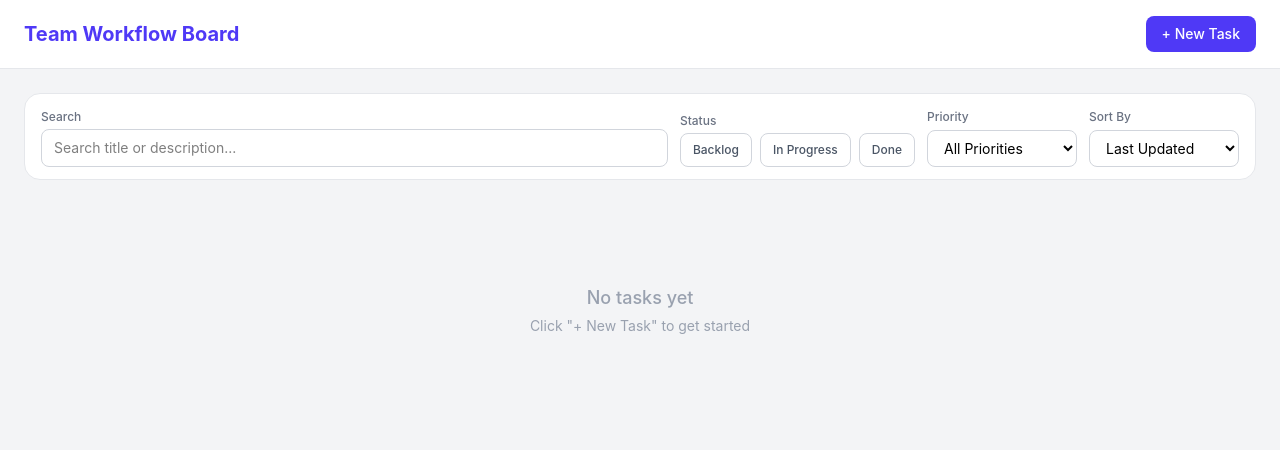
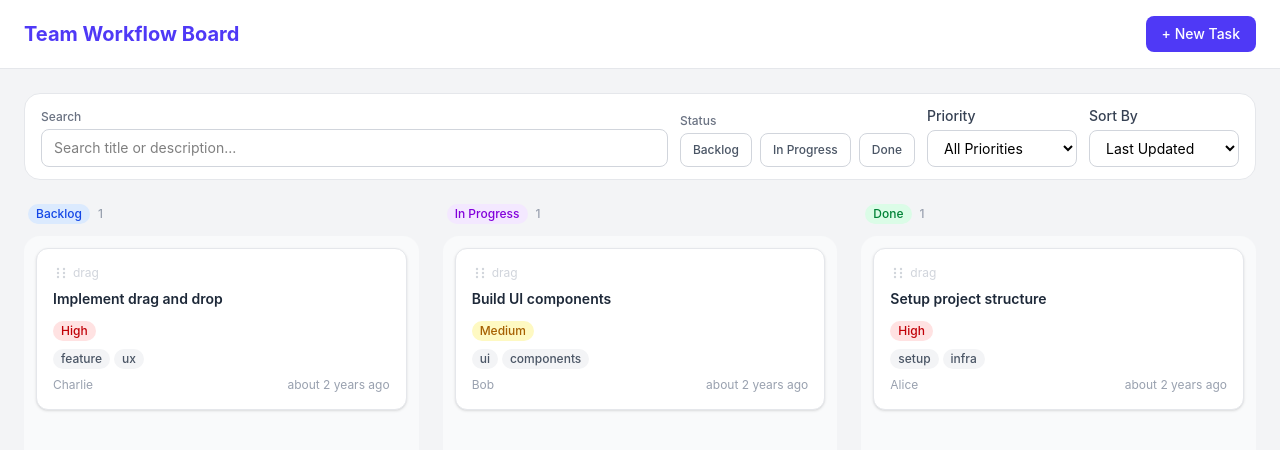
Before and after one commit to RV-raghul/EverQuint-FrontendTask, a React (Vite) app: page / in a window 1280 px wide. Shown: the top 450 px of the page. Built offline with nearby package versions, Linux system fonts and the light colour scheme.

Commit message:
Feature: add empty states, error , toast

```diff
--- a/src/features/board/Column.jsx
+++ b/src/features/board/BoardColumn.jsx
@@ -4,7 +4,7 @@ import TaskCard from './TaskCard'
 import { STATUS_COLORS } from '../../utils/constants'
 import Tag from '../../components/ui/Tag'
 
-function Column({ status, tasks, onTaskClick }) {
+function BoardColumn({ status, tasks, onTaskClick }) {
   const { setNodeRef, isOver } = useDroppable({ id: status })
 
   return (
@@ -49,4 +49,4 @@ function Column({ status, tasks, onTaskClick }) {
   )
 }
 
-export default Column
+export default BoardColumn
--- a/src/features/board/BoardView.jsx
+++ b/src/features/board/BoardView.jsx
@@ -1,13 +1,13 @@
 import { useState } from 'react'
 import {
   DndContext,
-  closestCenter,
+  closestCorners,
   PointerSensor,
   useSensor,
   useSensors,
   DragOverlay,
 } from '@dnd-kit/core'
-import Column from './Column'
+import BoardColumn from './BoardColumn'
 import TaskCard from './TaskCard'
 import { STATUSES } from '../../utils/constants'
 import { useTasks } from '../../store/TaskContext'
@@ -34,7 +34,6 @@ function BoardView({ tasks, onTaskClick }) {
 
     if (!over) return
 
-    // over.id could be a column status or another task id
     const overStatus = STATUSES.includes(over.id)
       ? over.id
       : tasks.find((t) => t.id === over.id)?.status
@@ -47,13 +46,13 @@ function BoardView({ tasks, onTaskClick }) {
   return (
     <DndContext
       sensors={sensors}
-      collisionDetection={closestCenter}
+      collisionDetection={closestCorners}
       onDragStart={handleDragStart}
       onDragEnd={handleDragEnd}
     >
       <div className="grid grid-cols-1 md:grid-cols-3 gap-6">
         {STATUSES.map((status) => (
-          <Column
+          <BoardColumn
             key={status}
             status={status}
             tasks={tasks.filter((t) => t.status === status)}
@@ -62,7 +61,6 @@ function BoardView({ tasks, onTaskClick }) {
         ))}
       </div>
 
-      {/* Drag Overlay — shows ghost card while dragging */}
       <DragOverlay>
         {activeTask ? (
           <div className="rotate-2 scale-105">
--- a/src/features/board/FilterBar.jsx
+++ b/src/features/board/FilterBar.jsx
@@ -53,7 +53,7 @@ function FilterBar({ search, priority, sortBy, statuses, hasActiveFilters, updat
       <div className="min-w-[150px]">
         <Select
           id="priority-filter"
-          label={<span className="text-xs font-medium text-gray-500">Priority</span>}
+          label="Priority"
           value={priority}
           onChange={(e) => updateParam('priority', e.target.value)}
           options={priorityOptions}
@@ -64,7 +64,7 @@ function FilterBar({ search, priority, sortBy, statuses, hasActiveFilters, updat
       <div className="min-w-[150px]">
         <Select
           id="sort-filter"
-          label={<span className="text-xs font-medium text-gray-500">Sort By</span>}
+          label="Sort By"
           value={sortBy}
           onChange={(e) => updateParam('sortBy', e.target.value)}
           options={sortOptions}
--- a/src/features/board/TaskCard.jsx
+++ b/src/features/board/TaskCard.jsx
@@ -43,9 +43,12 @@ function TaskCard({ task, onClick }) {
 
         {/* Title */}
         <p
-          className="text-sm font-semibold text-gray-800 mb-2 cursor-pointer hover:text-indigo-600"
-          onClick={onClick}
-        >
+  className="text-sm font-semibold text-gray-800 mb-2 cursor-pointer hover:text-indigo-600"
+  onClick={(e) => {
+    e.stopPropagation()
+    onClick()
+  }}
+>
           {task.title}
         </p>
 
--- a/src/features/board/TaskForm.jsx
+++ b/src/features/board/TaskForm.jsx
@@ -8,9 +8,10 @@ import { STATUSES, PRIORITIES } from '../../utils/constants'
 const statusOptions = STATUSES.map((s) => ({ value: s, label: s }))
 const priorityOptions = PRIORITIES.map((p) => ({ value: p, label: p }))
 
-function TaskForm({ form, errors, tagInput, setTagInput, handleChange, handleAddTag, handleRemoveTag, handleTagKeyDown, onSubmit, onCancel, isEdit }) {
+function TaskForm({ form, errors, tagInput, setTagInput, handleChange, handleAddTag, handleRemoveTag, handleTagKeyDown, onSubmit, onCancel, onDelete, isEdit }) {
   return (
     <div className="flex flex-col gap-4">
+
       {/* Title */}
       <TextInput
         id="title"
@@ -91,7 +92,19 @@ function TaskForm({ form, errors, tagInput, setTagInput, handleChange, handleAdd
       </div>
 
       {/* Actions */}
-      <div className="flex justify-end gap-2 pt-2 border-t border-gray-100">
+      <div className="flex items-center justify-between pt-2 border-t border-gray-100">
+
+        {/* Delete on left — only when editing */}
+        {isEdit ? (
+          <Button variant="destructive" size="md" onClick={onDelete}>
+            Delete Task
+          </Button>
+        ) : (
+          <div />
+        )}
+
+        {/* Cancel + Submit on right */}
+        <div className="flex gap-2">
           <Button variant="secondary" size="md" onClick={onCancel}>
             Cancel
           </Button>
@@ -100,6 +113,8 @@ function TaskForm({ form, errors, tagInput, setTagInput, handleChange, handleAdd
           </Button>
         </div>
       </div>
+
+    </div>
   )
 }
 
--- a/src/features/board/TaskModal.jsx
+++ b/src/features/board/TaskModal.jsx
@@ -4,7 +4,7 @@ import useTaskForm from '../../hooks/useTaskForm'
 import { useTasks } from '../../store/TaskContext'
 
 function TaskModal({ isOpen, onClose, task = null, onSuccess }) {
-  const { addTask, editTask } = useTasks()
+  const { addTask, editTask, deleteTask } = useTasks()
   const isEdit = Boolean(task)
 
   const {
@@ -34,8 +34,8 @@ function TaskModal({ isOpen, onClose, task = null, onSuccess }) {
 
   function handleClose() {
     if (isDirty) {
-      const confirm = window.confirm('You have unsaved changes. Are you sure you want to close?')
-      if (!confirm) return
+      const confirmed = window.confirm('You have unsaved changes. Are you sure you want to close?')
+      if (!confirmed) return
     }
     resetForm()
     onClose()
@@ -43,7 +43,6 @@ function TaskModal({ isOpen, onClose, task = null, onSuccess }) {
 
   function handleSubmit() {
     if (!validateForm()) return
-
     if (isEdit) {
       editTask(task.id, form)
       onSuccess?.('Task updated successfully!')
@@ -51,9 +50,18 @@ function TaskModal({ isOpen, onClose, task = null, onSuccess }) {
       addTask(form)
       onSuccess?.('Task created successfully!')
     }
-
     resetForm()
     onClose()
+  }
+
+  function handleDelete() {
+    const confirmed = window.confirm('Are you sure you want to delete this task?')
+    if (confirmed) {
+      deleteTask(task.id)
+      onSuccess?.('Task deleted!')
+      resetForm()
+      onClose()
+    }
   }
 
   return (
@@ -73,6 +81,7 @@ function TaskModal({ isOpen, onClose, task = null, onSuccess }) {
         handleTagKeyDown={handleTagKeyDown}
         onSubmit={handleSubmit}
         onCancel={handleClose}
+        onDelete={handleDelete}
         isEdit={isEdit}
       />
     </Modal>
--- a/src/hooks/useFilters.js
+++ b/src/hooks/useFilters.js
@@ -4,11 +4,11 @@ import { useMemo } from 'react'
 function useFilters(tasks) {
   const [searchParams, setSearchParams] = useSearchParams()
 
-  // Read filters from URL
   const search = searchParams.get('search') || ''
   const priority = searchParams.get('priority') || ''
   const sortBy = searchParams.get('sortBy') || 'updatedAt'
   const statuses = searchParams.getAll('status')
+  const statusKey = statuses.join(',') // stable key for useMemo
 
   function updateParam(key, value) {
     const params = new URLSearchParams(searchParams)
@@ -24,7 +24,6 @@ function useFilters(tasks) {
     const params = new URLSearchParams(searchParams)
     const current = params.getAll('status')
     if (current.includes(status)) {
-      // Remove it
       params.delete('status')
       current.filter((s) => s !== status).forEach((s) => params.append('status', s))
     } else {
@@ -37,11 +36,9 @@ function useFilters(tasks) {
     setSearchParams({})
   }
 
-  // Filter + sort tasks
   const filteredTasks = useMemo(() => {
     let result = [...tasks]
 
-    // Filter by search
     if (search) {
       const lower = search.toLowerCase()
       result = result.filter(
@@ -51,28 +48,24 @@ function useFilters(tasks) {
       )
     }
 
-    // Filter by priority
     if (priority) {
       result = result.filter((t) => t.priority === priority)
     }
 
-    // Filter by statuses (multi select)
     if (statuses.length > 0) {
       result = result.filter((t) => statuses.includes(t.status))
     }
 
-    // Sort
     result.sort((a, b) => {
       if (sortBy === 'priority') {
         const order = { High: 0, Medium: 1, Low: 2 }
         return order[a.priority] - order[b.priority]
       }
-      // createdAt or updatedAt
       return new Date(b[sortBy]) - new Date(a[sortBy])
     })
 
     return result
-  }, [tasks, search, priority, statuses, sortBy])
+  }, [tasks, search, priority, statusKey, sortBy])
 
   const hasActiveFilters = search || priority || statuses.length > 0
 
--- a/src/store/TaskContext.jsx
+++ b/src/store/TaskContext.jsx
@@ -36,6 +36,7 @@ export function TaskProvider({ children }) {
   const [tasks, dispatch] = useReducer(taskReducer, [])
   const [migrated, setMigrated] = useState(false)
   const [storageError, setStorageError] = useState(false)
+  const [isLoaded, setIsLoaded] = useState(false)
 
   // Load from localStorage on mount
   useEffect(() => {
@@ -43,14 +44,14 @@ export function TaskProvider({ children }) {
     dispatch({ type: 'SET_TASKS', payload: loaded })
     if (wasMigrated) setMigrated(true)
     if (error) setStorageError(true)
+    setIsLoaded(true)
   }, [])
 
-  // Save to localStorage whenever tasks change
+  // Save to localStorage only after initial load
   useEffect(() => {
-    if (tasks.length >= 0) {
-      saveTasksToStorage(tasks)
-    }
-  }, [tasks])
+    if (!isLoaded) return
+    saveTasksToStorage(tasks)
+  }, [tasks, isLoaded])
 
   function addTask(data) {
     const task = createTask(data)
```
Lines whose indentation alone changed are shown as unchanged.
